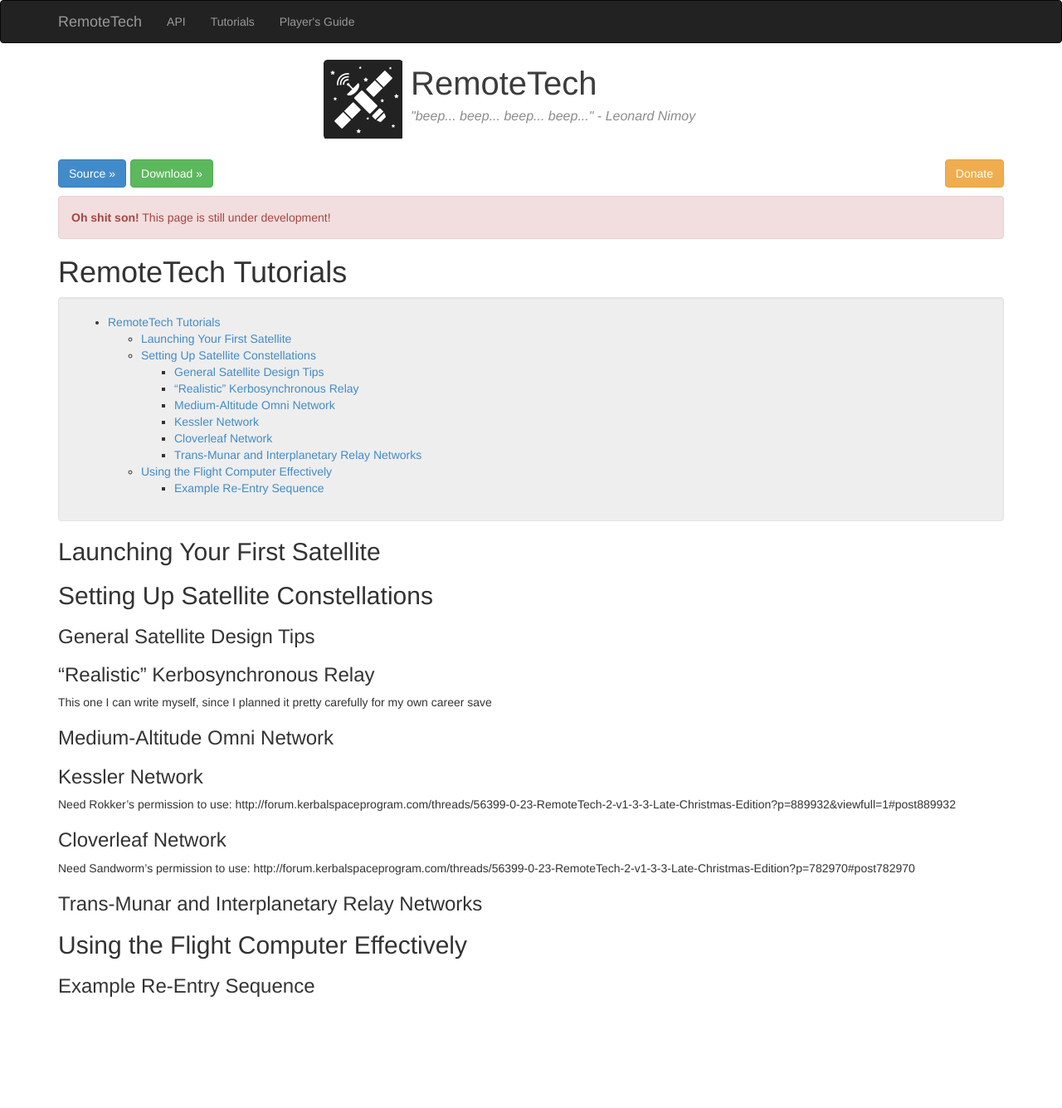
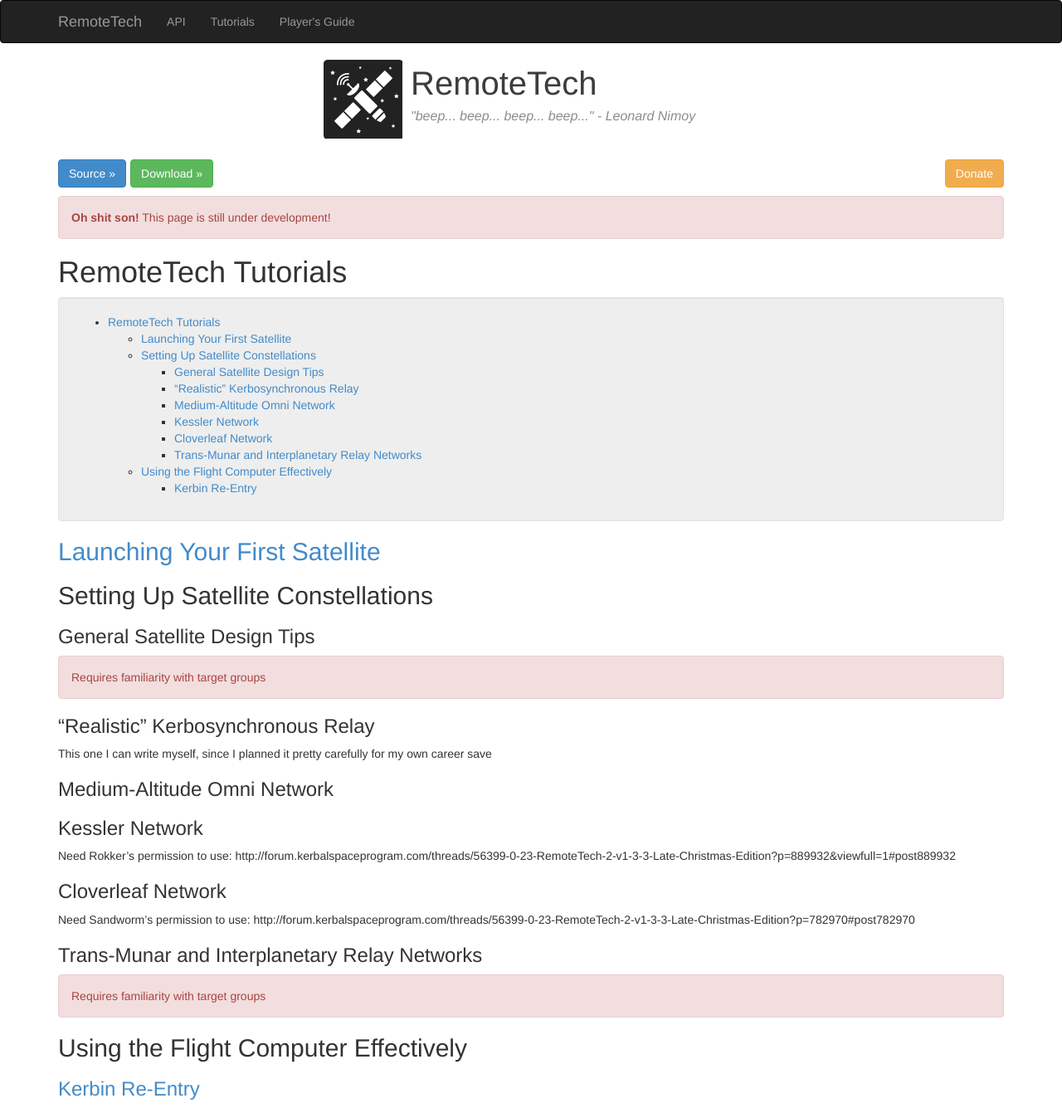
Before and after one commit to RemoteTechnologiesGroup/RemoteTech, a Jekyll site: the page built from tutorials/index.md, in a window 1280 px wide. Shown: the whole page at 83% size. Built offline with Jekyll 4.4.1, drawn with Linux system fonts in a browser that asks for light colours; nearby versions of some CDN libraries; before the commit the page ends 1211 px from its top, so only the background shows below that.

Commit message:
Two non-constellation tutorials

```diff
--- a/tutorials/index.md
+++ b/tutorials/index.md
@@ -13,11 +13,14 @@
 
 {% include toc.html %}
 
-##Launching Your First Satellite
+##[Launching Your First Satellite](firstsat/)
 
 ##Setting Up Satellite Constellations
 
 ###General Satellite Design Tips
+
+Requires familiarity with target groups
+{: .alert .alert-danger}
 
 ###"Realistic" Kerbosynchronous Relay
 
@@ -35,6 +38,9 @@
 
 ###Trans-Munar and Interplanetary Relay Networks
 
+Requires familiarity with target groups
+{: .alert .alert-danger}
+
 ##Using the Flight Computer Effectively
 
-###Example Re-Entry Sequence
+###[Kerbin Re-Entry](reentry/)
```
Also changed, not shown: tutorials/firstsat.md (added, +66 -0 lines), tutorials/reentry.md (added, +68 -0 lines).
